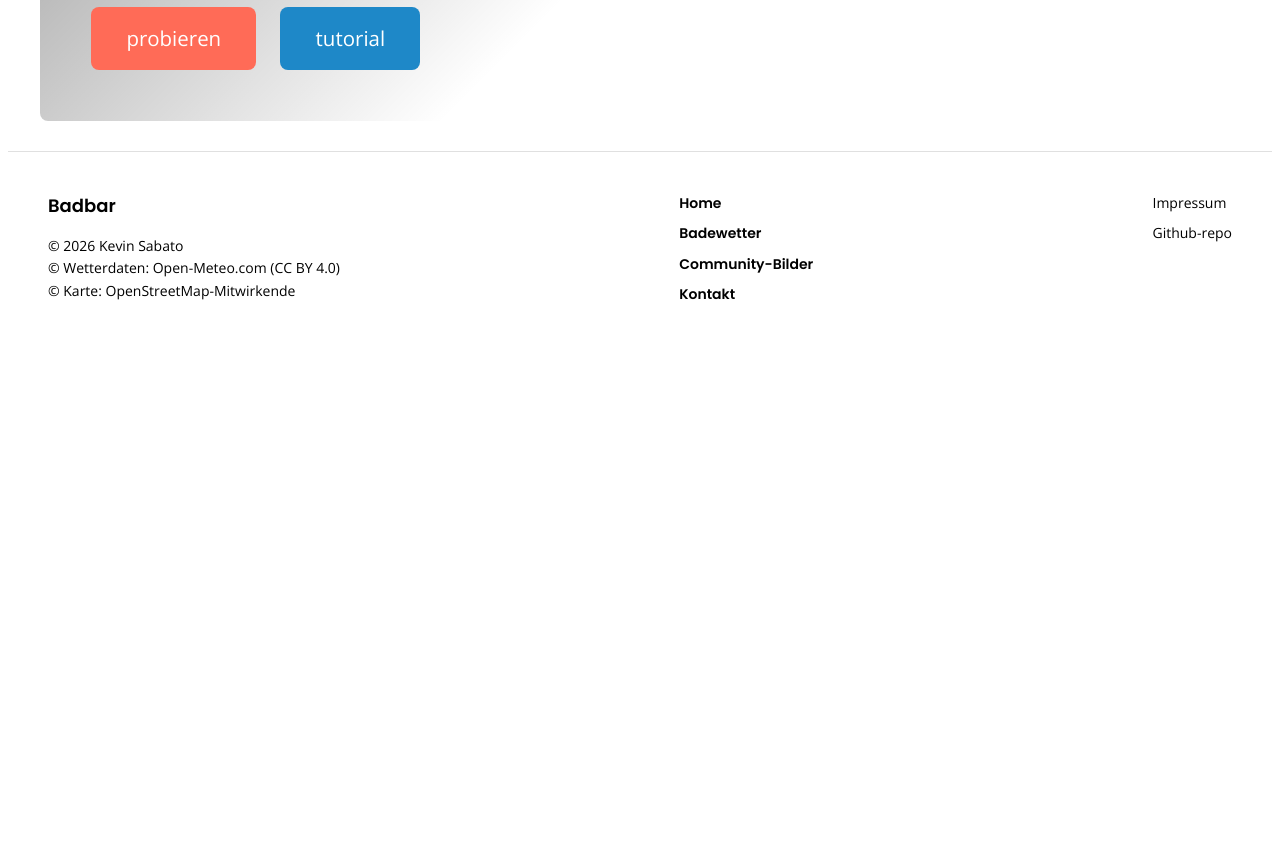
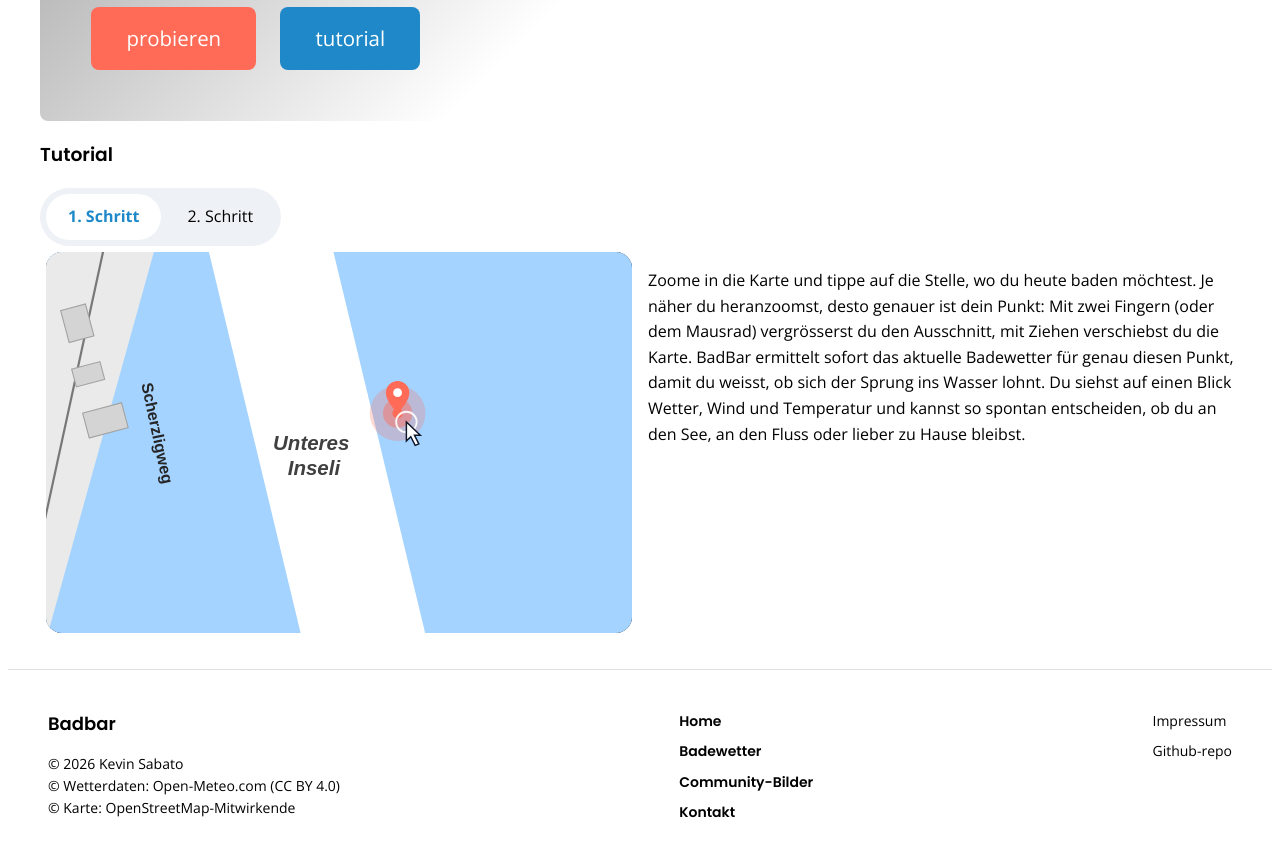
Before and after one commit to kvnx6/BadBar, an Angular app in the folder BadBar/: page / in a window 1280 px wide. Shown: the part 811-1667 px from the top of the page. Before the commit the page ends 1175 px from the top, so only its background shows below. Built offline with nearby package versions, Linux system fonts and the light colour scheme.

Commit message:
add tutorial radiogroup and the svg for the table

```diff
--- a/BadBar/src/app/pages/home/home.css
+++ b/BadBar/src/app/pages/home/home.css
@@ -71,6 +71,44 @@
   cursor: pointer;
 }
 
+.steps {
+  display: inline-flex;
+  gap: 4px;
+  padding: 6px;
+  background: #eef1f6;
+  border-radius: 999px;
+}
+
+.steps label {
+  cursor: pointer;
+}
+
+.steps input {
+  position: absolute;
+  opacity: 0;
+  pointer-events: none;
+}
+
+.steps span {
+  display: block;
+  padding: 10px 22px;
+  border-radius: 999px;
+  color: var(--color-black);
+}
+
+.steps input:checked + span {
+  background: var(--color-weiss);
+  color: var(--color-seeblau);
+  font-weight: 600;
+}
+
+.dataContainer {
+  display: grid;
+  grid-template-columns: 1fr 1fr;
+  gap: 1rem;
+  padding: 6px;
+}
+
 @media (max-width: 600px) {
   .textContainer {
     max-width: 100%;
--- a/BadBar/src/app/pages/home/home.html
+++ b/BadBar/src/app/pages/home/home.html
@@ -18,6 +18,68 @@
       </div>
     </div>
   </article>
+  <article class="tutorialContainer" id="tutorial">
+    <h1>Tutorial</h1>
+    <div class="steps" role="radiogroup">
+      <label>
+        <input
+          type="radio"
+          name="stepOne"
+          [value]="1"
+          required
+          (change)="step.set(1)"
+          [checked]="step() === 1"
+        />
+        <span>1. Schritt</span>
+      </label>
+      <label>
+        <input
+          type="radio"
+          name="stepTwo"
+          [value]="2"
+          required
+          (change)="step.set(2)"
+          [checked]="step() === 2"
+        />
+        <span>2. Schritt</span>
+      </label>
+    </div>
+    @if (step() === 1) {
+      <div class="dataContainer">
+        <img
+          class="mapImage"
+          style="max-width: 100%; height: auto; border-radius: 16px;"
+          src="map_select_step1.svg"
+          alt="tutorialMap"
+        >
+        <p>
+          Zoome in die Karte und tippe auf die Stelle, wo du heute baden möchtest. Je näher du heranzoomst, desto genauer
+          ist dein Punkt: Mit zwei Fingern (oder dem Mausrad) vergrösserst du den Ausschnitt, mit Ziehen verschiebst du die
+          Karte. BadBar ermittelt sofort das aktuelle Badewetter für genau diesen Punkt, damit du weisst, ob sich der Sprung
+          ins Wasser lohnt. Du siehst auf einen Blick Wetter, Wind und Temperatur und kannst so spontan entscheiden, ob du an
+          den See, an den Fluss oder lieber zu Hause bleibst.
+        </p>
+      </div>
+    }
+    @else if (step() === 2) {
+      <div class="dataContainer">
+        <img
+          class="dataImage"
+          style="max-width: 100%; height: auto; border-radius: 16px;"
+          src="table.svg"
+          alt="tutorialTable"
+        >
+        <p>
+          Nachdem du geklickt hast solltest du jetzt auf Desktop neben dran und auch Mobile unten dran ein Resultat sehen und zwar gibts hier ein paar wichtige sachen
+          Badeampel: es gibt 3 farben grün, gelb, rot wie eine normale ampel beduetet grün Badbar gelb ist mit eigenes risiko und rot ist empfohlen nicht badbar
+          Man sieht oberhalb der tabelle Name der Ort und die Kordinaten
+          Die Tabelle hat alle wichtige daten wie wassertemperatur bei Meeren lufttemperaturn etc mit bewertung
+          und anhand von diesen Parameter kannst du dann selbst bestimmen ob du Baden willst
+        </p>
+      </div>
+    }
+  </article>
+  <article class="popularPicksContainer">
 
-
+  </article>
 </section>
--- a/BadBar/src/app/pages/home/home.ts
+++ b/BadBar/src/app/pages/home/home.ts
@@ -1,4 +1,4 @@
-import { Component } from '@angular/core';
+import { Component, signal } from '@angular/core';
 import { RouterLink } from '@angular/router';
 
 @Component({
@@ -7,4 +7,6 @@ import { RouterLink } from '@angular/router';
   styleUrl: './home.css',
   templateUrl: './home.html',
 })
-export class Home {}
+export class Home {
+  protected step = signal<number>(1)
+}
```
Also changed, not shown: BadBar/public/table.svg (added).
